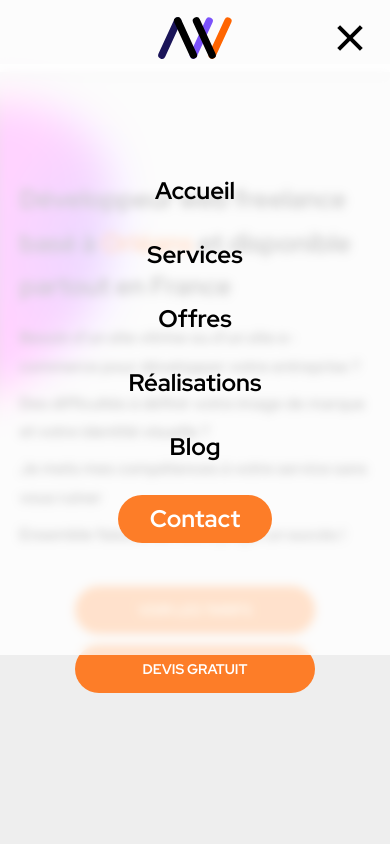
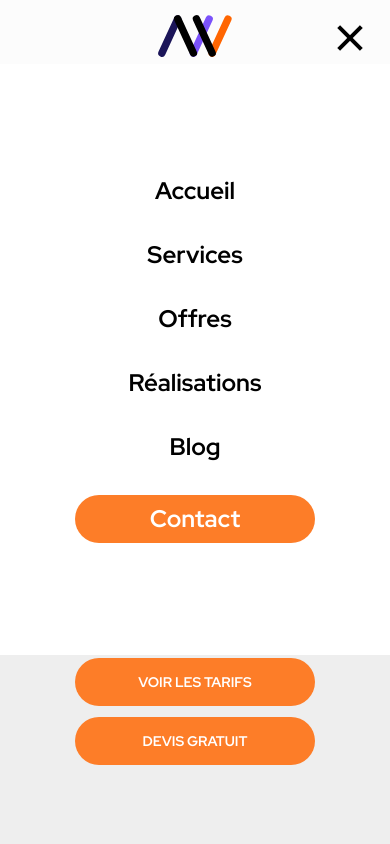
Before and after one commit to randricalvin/AlefaWeb_website, a React (Vite) app: page / in a window 390 px wide. Both pictures are taken after a click on the button "Open main menu". Shown: the top 844 px of the page. Built offline with nearby package versions, Linux system fonts and the light colour scheme.

Commit message:
debug mobile

```diff
--- a/src/components/NavBar.jsx
+++ b/src/components/NavBar.jsx
@@ -39,8 +39,8 @@ const NavBar = () => {
 
         <nav>
             <section className="MOBILE-MENU mobile flex lg:hidden justify-end">
-                    <HashLink  smooth to='/#' className='logo fixed flex justify-center items-center w-full'>
-                        <div className='mt-4 logo'>
+                    <HashLink  smooth to='/#' className='logo flex w-full items-center justify-center'>
+                        <div className=''>
                             <img src={lettrage_rgb} alt='logo alefaweb' className='h-11 logo' />
                         </div>
                     </HashLink>
@@ -88,7 +88,7 @@ const NavBar = () => {
                                 <HashLink to='/blog'>Blog</HashLink>
                             </li>
                             <li className="font-medium text-center my-8 text-2xl">
-                                <HashLink  smooth to='/#contact' className='flex items-center text-white bg-[#fd7d28] py-2 px-8 rounded-full focus:bg-[#FF6501] hover:text-white'>Contact</HashLink>
+                                <HashLink  smooth to='/#contact' className='text-white button-service bg-[#fd7d28] hover:bg-[#FF6501] transition duration-300 ease-in-out hover:scale-110 font-bold rounded-full px-5 py-3 inline-flex justify-center text-center'>Contact</HashLink>
                             </li>
                         </ul>
                     </div>
@@ -112,7 +112,7 @@ const NavBar = () => {
         justify-content: center;
         align-items: center;
         backdrop-filter: saturate(180%) blur(5px);
-        background: hsla(0,0%,100%,.8);
+        background: white;
       }
     `}
       </style>
--- a/src/components/NavBar.scss
+++ b/src/components/NavBar.scss
@@ -21,6 +21,7 @@
 
     .mobile {
         font-family: "Chillax";
+        height: 4.5rem;
     }
 
     .navbar {
```
